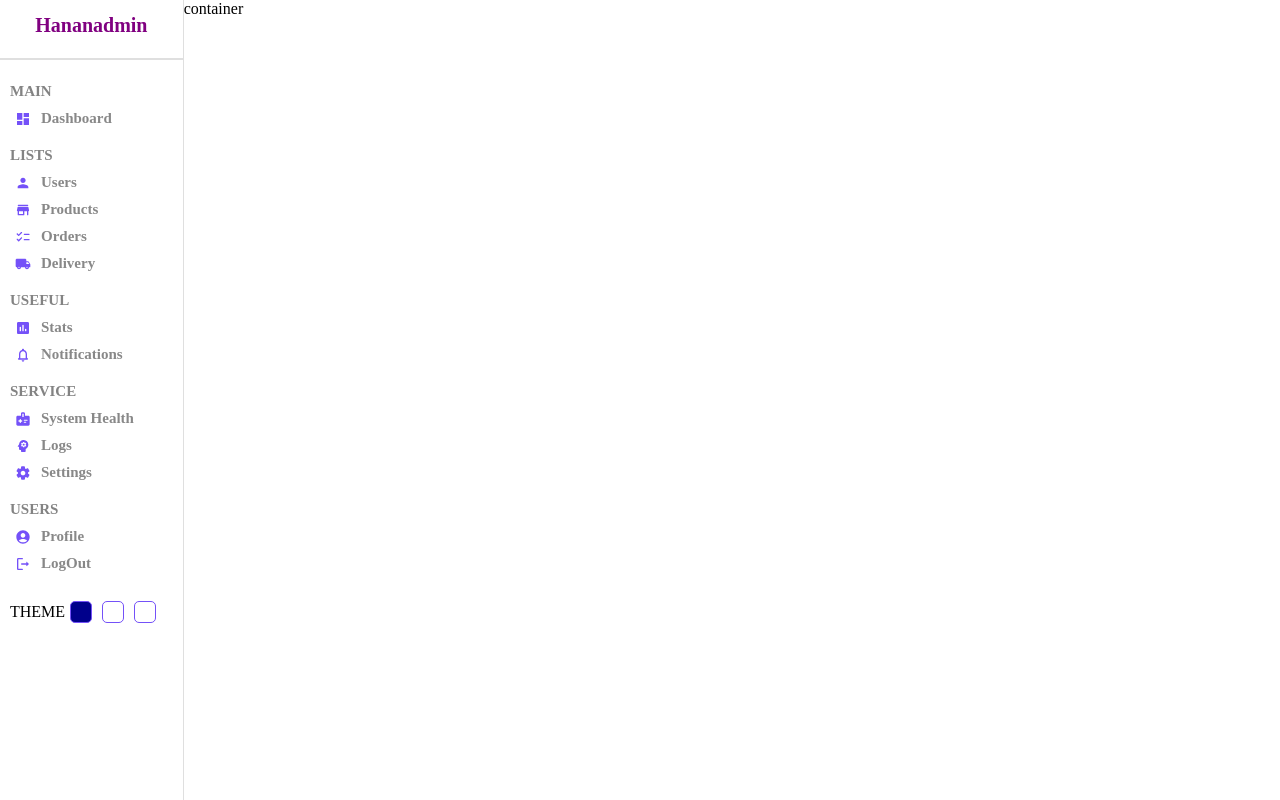
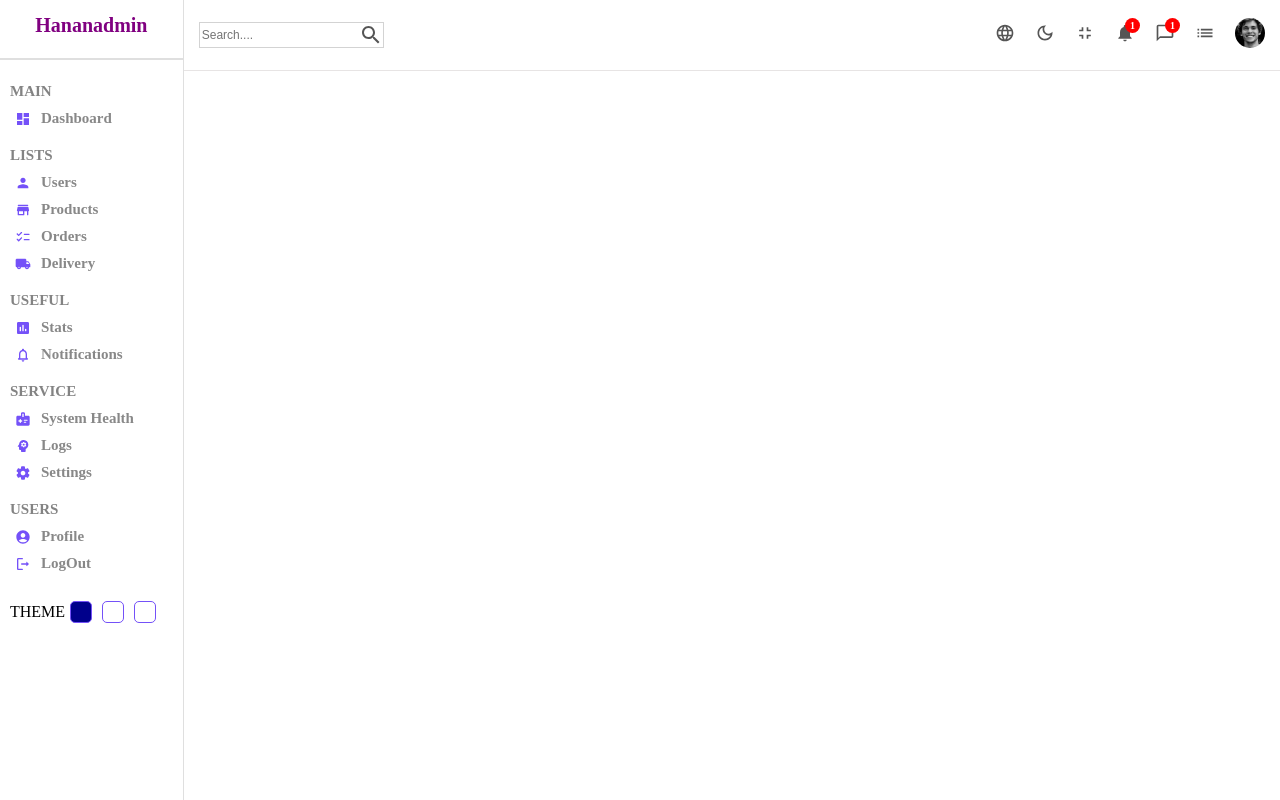
Before and after one commit to Hanan1413/admin-dashboard, a React (Vite) app: page / in a window 1280 px wide. Built offline with nearby package versions, Linux system fonts and the light colour scheme.

Commit message:
add navbar feature and changes to style sheet

```diff
--- a/src/components/navbar/Navbar.jsx
+++ b/src/components/navbar/Navbar.jsx
@@ -1,7 +1,57 @@
 import "./navbar.scss";
+import SearchOutlinedICon from '@mui/icons-material/SearchOutlined';
+import LanguageOutlinedIcon from '@mui/icons-material/LanguageOutlined';
+import DarkModeOutlinedIcon from '@mui/icons-material/DarkModeOutlined';
+import FullscreenExitOutlinedIcon from '@mui/icons-material/FullscreenExitOutlined';
+import NotificationsIcon from '@mui/icons-material/Notifications';
+import ChatBubbleOutlineIcon from '@mui/icons-material/ChatBubbleOutline';
+import ChecklistRtlOutlinedIcon from '@mui/icons-material/ChecklistRtlOutlined';
+import { ListOutlined } from "@mui/icons-material";
+import avatar from '../../assets/avatar.jpg';
+
 
 const Navbar = () => {
-  return <div className="navbar">Navbar</div>;
+  return (
+  <div className="navbar">
+    <div className="wrapper">
+      <div className="search">
+        <input type="text" placeholder="Search...." />
+        <SearchOutlinedICon />
+
+      </div>
+      <div className="items">
+        <div className="item">
+          <LanguageOutlinedIcon  className="icon"/>
+        </div>
+        <div className="item">
+          <DarkModeOutlinedIcon  className="icon" />
+        </div>
+        <div className="item">
+          <FullscreenExitOutlinedIcon className="icon" />
+        </div>
+        <div className="item">
+          <NotificationsIcon className="icon "/>
+          <div  className="counter">1</div>
+
+        </div>
+
+        <div className="item">
+          <ChatBubbleOutlineIcon  className="icon"/>
+          <div  className="counter">1</div>
+        </div>
+
+
+        <div className="item">
+          <ListOutlined className="icon" />
+        </div>
+        <div>
+          <img src={avatar} alt="avatar"   className="avatar"/>
+        </div>
+      </div>
+    </div>
+
+    </div>
+  )
 };
 
 export default Navbar;
--- a/src/components/navbar/navbar.scss
+++ b/src/components/navbar/navbar.scss
@@ -0,0 +1,75 @@
+.navbar{
+    height: 50px;
+    border-bottom: 0.5px solid rgb(231, 228, 228);
+
+    display: flex;
+    align-items: center;
+    font-size: 14px;
+    color: #555;
+    padding: 10px 15px;
+
+
+    .wrapper{
+        display: flex;
+         align-items: center;
+         justify-content: space-between;
+         width: 100%;
+
+
+         .search{
+            display: flex;
+            align-items: center;
+            border: 0.5px solid lightgray;
+
+            input{
+                border: none;
+                outline: none;
+                background-color: transparent;
+                font-size: 12px;
+            }
+         }
+
+
+         .items{
+            display: flex;
+            gap: 20px;
+            cursor: pointer;
+            align-items: center;
+
+
+
+            .icon{
+                font-size: 20px;
+            }
+
+            .avatar{
+                width: 30px;
+                height: 30px;
+                border-radius: 50%;
+                object-fit: cover;
+            }
+
+            .item{
+                position: relative;
+            }
+
+            .counter{
+                width: 15px;
+                height: 15px;
+                background-color: red;
+                border-radius: 50%;
+                color: white;
+                display: flex;
+                align-items: center;
+                justify-content: center;
+                font-size: 10px;
+                font-weight: bold;
+                position: absolute;
+                top:-5px;
+                right: -5px;
+
+            }
+         }
+    }
+
+}
--- a/src/pages/home/Home.jsx
+++ b/src/pages/home/Home.jsx
@@ -1,11 +1,14 @@
 import './home.scss';
 import SideBar from '../../components/sidebar/SideBar';
+import Navbar from '../../components/navbar/Navbar';
 
 const Home = () => {
   return (
     <div className='home' >
       <SideBar />
-      <div className="homeContainer">container</div>
+      <div className="homeContainer">
+        <Navbar />
+      </div>
     </div>
   )
 }
```
Also changed, not shown: src/assets/avatar.jpg (added), 1 other file (tests, documents, lock files or other folders).
